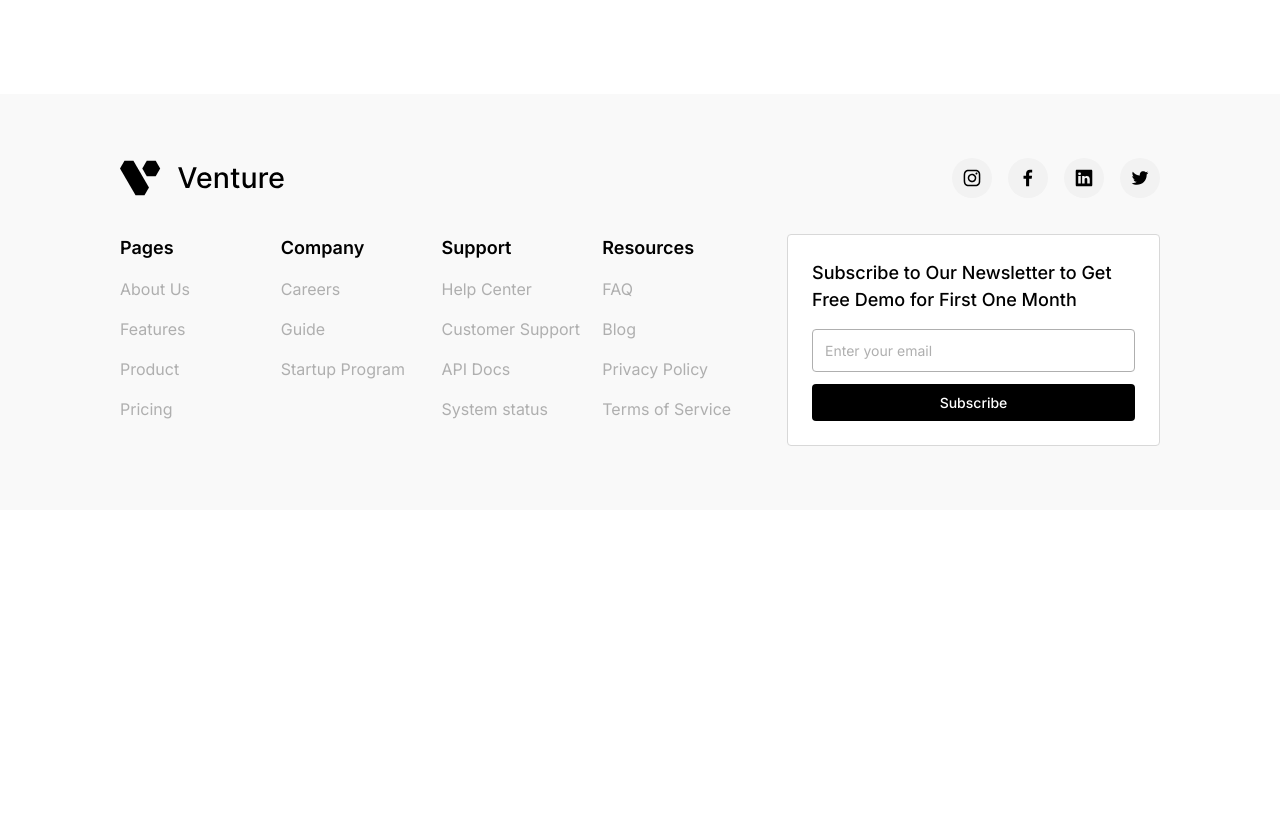
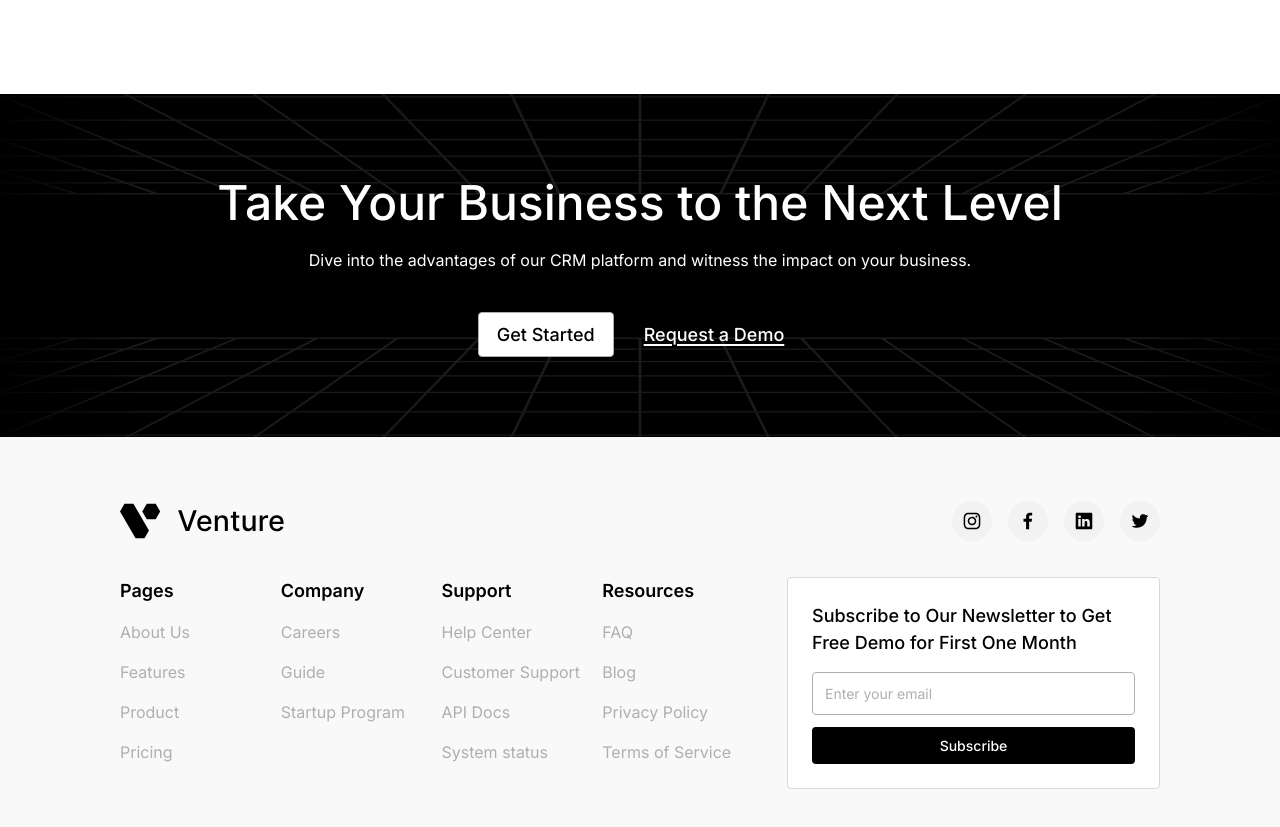
Before and after one commit to dvalentina/pricing-page-venture, a Next.js app: page / in a window 1280 px wide. Shown: the part 6540-7367 px from the top of the page. Before the commit the page ends 7050 px from the top, so only its background shows below. Built offline with nearby package versions, Linux system fonts and the light colour scheme.

Commit message:
feat: add banner section for homepage

```diff
--- a/src/pages/home-page/ui/home-page.tsx
+++ b/src/pages/home-page/ui/home-page.tsx
@@ -1,4 +1,5 @@
 import { AdvantagesSection } from "@/widgets/home-page-section-advantages";
+import { CTASection } from "@/widgets/home-page-section-cta";
 import { FeaturesSection } from "@/widgets/home-page-section-features";
 import { HeroSection } from "@/widgets/home-page-section-hero";
 import { IntegrationsSection } from "@/widgets/home-page-section-integrations";
@@ -14,6 +15,7 @@ export function HomePage() {
       <AdvantagesSection />
       <IntegrationsSection />
       <TestimonialSection />
+      <CTASection />
     </>
   );
 }
--- /dev/null
+++ b/src/widgets/home-page-section-cta/index.ts
@@ -0,0 +1 @@
+export { CTASection } from "./ui/home-page-section-cta";
--- /dev/null
+++ b/src/widgets/home-page-section-cta/ui/home-page-section-cta.tsx
@@ -0,0 +1,34 @@
+import Button from "@/shared/ui/button/button";
+import clsx from "clsx";
+import Link from "next/link";
+
+const gradientClassName =
+  "absolute h-full w-40 top-0 bottom-0 z-1 from-content-dark-primary to-transparent";
+
+export function CTASection() {
+  return (
+    <section className="w-full flex items-center justify-center bg-content-dark-primary ">
+      <div className="relative max-w-(--content-max-width) flex flex-col gap-10 py-20 justify-center items-center w-full bg-[url(/home-page-pattern-perspective.svg)] bg-no-repeat bg-center">
+        <div className={clsx(gradientClassName, "-left-5 bg-linear-to-r")} />
+        <div className="flex flex-col gap-4 ">
+          <h2 className="text-h2 text-content-light-primary text-center">
+            Take Your Business to the Next Level
+          </h2>
+          <p className="text-body-lg text-content-light-primary text-center font-normal">
+            Dive into the advantages of our CRM platform and witness the impact
+            on your business.
+          </p>
+        </div>
+        <div className="flex gap-3">
+          <Button asChild variant="secondary-border" size="xl">
+            <Link href="/getstarted">Get Started</Link>
+          </Button>
+          <Button variant="link-inverted" size="xl" asChild>
+            <Link href="/demo">Request a Demo</Link>
+          </Button>
+        </div>
+        <div className={clsx(gradientClassName, "-right-5 bg-linear-to-l")} />
+      </div>
+    </section>
+  );
+}
```
Also changed, not shown: public/home-page-pattern-perspective.svg (added).
